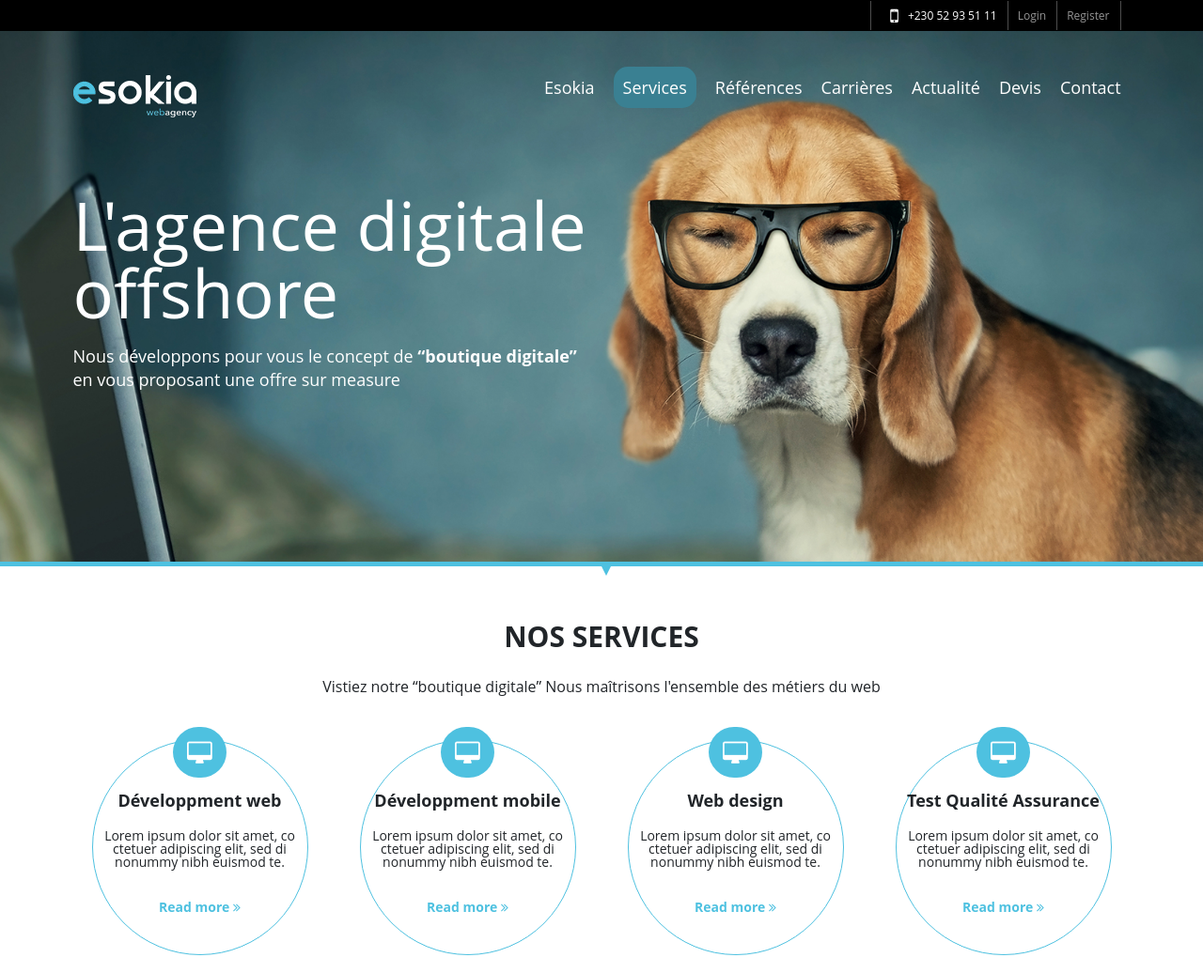
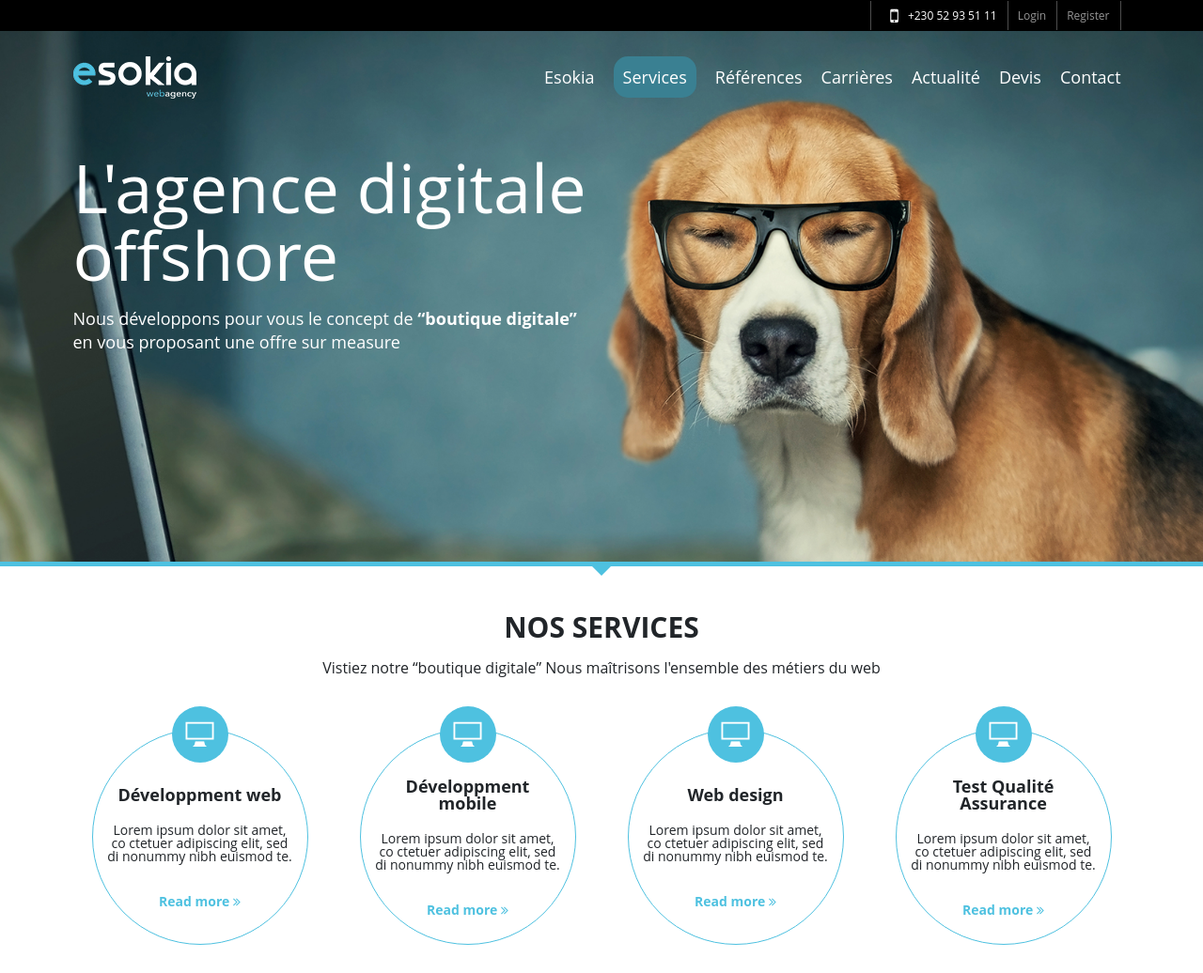
Before and after one commit to GeetNAINA/Senior-Test, a plain HTML site: page index.html in a window 1280 px wide. Shown: the top 1036 px of the page at 94% size. Drawn offline with Linux system fonts and the light colour scheme; files whose address does not match are found by name; a web font is replaced by a local one.

Commit message:
Completed Senior test

```diff
--- a/index.html
+++ b/index.html
@@ -16,33 +16,38 @@
 <body>
   <!-- Starting header -->
   <header class="header">
-    <div class="header__top">
     <div class="container">
       <div class="row">
+        <div class="header__top">
           <div class="col-lg-12">
             <ul class="header__list">
+              <li>
                 <a href="#" class="link tel"> <span class="icon fa fa-mobile"></span> +230 52 93 51 11</a>
+              </li>
+              <li>
                 <a href="#" class="link">Login</a>
+              </li>
+              <li>
                 <a href="#" class="link">Register</a>
+              </li>
             </ul>
           </div>
         </div>
       </div>
     </div>
-  </header>
+
     <!-- Ending header -->
 
     <!-- Starting Navigation -->
     <nav>
       <div class="container">
-      <div class="d-flex justify-content-between">
-
+        <div class="nav-content">
+          <div class="d-flex justify-content-between align-items-center">
             <div class="nav-logo">
-          <a href="#" class="logo img-fluid">
+              <a href="#">
                 <img src="dist/images/esokiaLogo.png" alt="Esokia Logo">
               </a>
             </div>
-
             <div class="nav-link">
               <ul class="navbar__list">
                 <li class="nav-item ">
@@ -73,10 +78,11 @@
                 <i class="fa fa-bars"></i>
               </a>
             </div>
-
+          </div>
         </div>
       </div>
     </nav>
+  </header>
   <!-- Ending Navigation -->
 
   <!--  Banner Section  Start -->
@@ -101,22 +107,37 @@
     </div>
 
   </section>
-  <div class="triangle-down"></div>
 
   <main>
     <section class="service  text-center">
       <div class="container">
         <h2 class="service__title upper">nos services</h2>
         <p class="service__para">Vistiez notre “boutique digitale” Nous maîtrisons l'ensemble des métiers du web</p>
-
           <div class="row">
 
             <div class="col-lg-3 col-md-6 text-center">
               <div class="services-circle">
+                <div class="service_icon btn-circle">
+                  <span class="icon-display"></span>
+                </div>
+                <h5 class="services-item__title h5-title">Développment web</h5>
+                <div class="services-item__desc">
+                  <p>Lorem ipsum dolor sit amet, co
+                    ctetuer adipiscing elit, sed di
+                    nonummy nibh euismod te. </p>
+                </div>
+                <div class="services-item__link">
+                  <a href="#">Read more <i class="fa fa-angle-double-right"></i></a>
+                </div>
+              </div>
+            </div>
+
+            <div class="col-lg-3 col-md-6 text-center">
+              <div class="services-circle">
                 <span class="service_icon btn-circle">
-                <i class="fa fa-desktop"></i>
+                  <i class="icon-display"></i>
                 </span>
-              <h5 class="services-item__title h5-title">Développment web</h5>
+                <h5 class="services-item__title ">Développment mobile</h5>
                 <div class="services-item__desc">
                   <p>Lorem ipsum dolor sit amet, co
                     ctetuer adipiscing elit, sed di
@@ -132,25 +153,8 @@
 
               <div class="services-circle">
                 <span class="service_icon btn-circle">
-                <i class="fa fa-desktop"></i>
-              </span>
-              <h5 class="services-item__title h5-title">Développment mobile</h5>
-              <div class="services-item__desc">
-                <p>Lorem ipsum dolor sit amet, co
-                  ctetuer adipiscing elit, sed di
-                  nonummy nibh euismod te. </p>
-              </div>
-              <div class="services-item__link">
-                <a href="#">Read more <i class="fa fa-angle-double-right"></i></a>
-              </div>
-            </div>
-          </div>
+                  <span class="icon-display"></span>
 
-          <div class="col-lg-3 col-md-6 text-center">
-
-            <div class="services-circle">
-              <span class="service_icon btn-circle">
-                <i class="fa fa-desktop"></i>
                 </span>
                 <h5 class="services-item__title h5-title">Web design</h5>
                 <div class="services-item__desc">
@@ -165,10 +169,10 @@
             </div>
 
             <div class="col-lg-3 col-md-6 text-center">
-
               <div class="services-circle">
                 <span class="service_icon btn-circle">
-                <i class="fa fa-desktop"></i>
+                  <span class="icon-display"></span>
+
                 </span>
                 <h5 class="services-item__title h5-title">Test Qualité Assurance</h5>
                 <div class="services-item__desc">
@@ -183,7 +187,6 @@
             </div>
           </div>
       </div>
-
     </section>
     <!-- nos references -->
     <section class="reference">
@@ -198,11 +201,13 @@
         <div class="container">
           <div class="text-center">
             <h2 class="reference__title upper ">Nos Références</h2>
-              <p class="reference__para">Lorem ipsum dolor sit amet, coctetuer adipiscing elit, sed di nonymmy nibh euismod
+            <p class="reference__para">Lorem ipsum dolor sit amet, coctetuer adipiscing elit, sed di nonymmy nibh
+              euismod
               te.
             </p>
           </div>
           <div class="row">
+            <div class="col-lg-4">
               <div class="reference__card">
                 <div class="card">
                   <div class="card-image">
@@ -213,7 +218,13 @@
                   <h4 class="card-title">Outdoor Desktop</h4>
                   <div class="card-text">Lorem ipsum dolor sit amet, coctetu adipiscing elit,</div>
                 </div>
+              </div>
+            </div>
 
+
+
+            <div class="col-lg-4">
+              <div class="reference__card">
                 <div class="card">
                   <div class="card-image">
                     <picture>
@@ -224,7 +235,11 @@
                   <h4 class="card-title">Mouse and a Keyboard</h4>
                   <div class="card-text">Lorem ipsum dolor sit amet, coctetu adipiscing elit,</div>
                 </div>
+              </div>
+            </div>
 
+            <div class="col-lg-4">
+              <div class="reference__card">
                 <div class="card">
                   <div class="card-image">
                     <picture>
@@ -234,6 +249,10 @@
                   <h4 class="card-title"> Chart Analysis </h4>
                   <div class="card-text">Lorem ipsum dolor sit amet, coctetu adipiscing elit,</div>
                 </div>
+
+              </div>
+            </div>
+
           </div>
         </div>
       </div>
@@ -360,7 +379,7 @@
 
     <section class="latest-news">
       <div class="container-fluid p-0">
-        <div class="row">
+        <div class="row g-0">
           <div class="col-lg-6">
             <img src="dist/images/latest.png" class="img-f">
           </div>
@@ -369,7 +388,7 @@
             <div class="text">
               <h3> Latest News</h3>
               <p>Lorem ipsum dodlor sit amet, eu eius discere per, conceptam liberavise an est,
-                sit quidam volumns conclusionemque et, agm munere electram vel te, zril
+                Sit quidam volumns conclusionemque et, agm munere electram vel te, zril
                 pertinacia mel ei. Oratio doming noluisse eos ut, eam invidunt deterruisset ad.
                 Ne quem esse dissentiet mei, id accusam delicata sed. Pri no regone conclusionemque.
                 Dice aliquam ex sed.</p>
--- a/src/scss/components/_banner.scss
+++ b/src/scss/components/_banner.scss
@@ -5,54 +5,51 @@
   Banner
 -----------------------*/
 .banner-image {
-  border-bottom: 5px solid #4ec1e0;
   position: relative;
+
   img {
+    height: 200px;
     min-width: 100%;
     min-height: 100%;
     object-fit: cover;
     max-width: 100%;
+    @include media-breakpoint-up(md) {
+height: auto;
+    }
+  }
 
- }
   picture {
     max-height: 100%
   }
 
   &__content {
     position: absolute;
-    top: 10px;
+    top: 70px;
     left: 0;
     bottom: 0;
     right: 0;
+
     @include media-breakpoint-up(md) {
-      top: 50px;
+      margin-top: 60px;
     }
-    @include media-breakpoint-up(lg) {
-      top: 160px;
-    }
+
+
 
   }
 }
 
-.triangle-down {
-  margin-left: 50%;
-  width: 0;
-  height: 0;
-  border-left: 5px solid transparent;
-  border-right: 5px solid transparent;
-  border-top: 10px solid #4ec1e0;
-}
 
 .content-slider {
   &__title {
-    margin-top: 10px;
     font-size: 25px;
     line-height: 25px;
     color: $white;
+
     @include media-breakpoint-up(md) {
       font-size: 40px;
       line-height: 40px;
     }
+
     @include media-breakpoint-up(lg) {
       font-size: 72px;
       line-height: 72px;
@@ -65,11 +62,13 @@
     font-size: 14px;
     line-height: 14px;
     color: $white;
+
     @include media-breakpoint-up(md) {
       margin-top: 20px;
       font-size: 18px;
       line-height: 20px;
     }
+
     @include media-breakpoint-up(lg) {
       margin-top: 20px;
       font-size: 18px;
--- a/src/scss/components/_latest.scss
+++ b/src/scss/components/_latest.scss
@@ -20,9 +20,16 @@
 
 }
     .text {
+        padding: 10px;
+        @include media-breakpoint-up(lg) {
+        padding-right: 150px;
+        padding-left: 30px;
+        margin-bottom: 66px;
         margin-top: 80px;
-        margin-bottom: 66px;
+
+
     }
+}
 
     h3 {
         font-size: 30.47px;
--- a/src/scss/components/_reference.scss
+++ b/src/scss/components/_reference.scss
@@ -6,7 +6,6 @@
     &__card {
         display: flex;
         justify-content: center;
-        flex-wrap: wrap;
 
 
     }
--- a/src/scss/components/_services.scss
+++ b/src/scss/components/_services.scss
@@ -1,23 +1,38 @@
 .service {
     padding-top: 50px;
     padding-bottom: 60px;
+    border-top: 5px solid $turquoise;
+    position: relative;
 
+    &:before {
+        content: "";
+        width: 0;
+        height: 0;
+        border-style: solid;
+        border-width: 10px 10px 0 10px;
+        border-color: $turquoise transparent transparent transparent;
+        position: absolute;
+        top: 0;
+        left: 50%;
+        transform: translateX(-50%);
+    }
     .services-item__title {
         font-size: 18px;
         line-height: 18px;
         font-weight: $bold;
-        margin-top: 28px;
+        margin-top: 25px;
     }
 
     .service__para {
-        margin-top: 30px;
-        margin-bottom: 35px;
+        margin-bottom: 30px;
         font-size: 16px;
         line-height: 16px;
     }
 
     .service_icon {
-        font-size: 25px;
+        font-size: 30px;
+        line-height: 30px;
+
     }
 
 
@@ -27,7 +42,7 @@
         line-height: 14px;
     }
     .services-item__link {
-        margin-top: 30px;
+         margin-top: 30px;
         a{
             text-decoration: none;
             color: $turquoise;
@@ -45,20 +60,41 @@
     text-align: center;
     color: $white;
     background-color: $turquoise;
-    padding: 10px 15px;
-    font-size: 12px;
-    line-height: 26px;
+    padding: 15px;
     border-radius: 50px;
+    position: absolute;
+    display: inline-flex;
+    top: -25px;
+    left: 0;
+    right: 0;
+    margin: 0 auto;
 
 }
 
 .services-circle {
-    border: 1px solid #4ec1e0;
-    margin: 5% auto;
-    width: 230px;
-    height: 230px;
+    border: 1px solid $turquoise;
+    margin: 10% auto;
+    width: 260px;
+    height: 260px;
     border-radius: 50%;
     text-align: center;
+    display: flex;
+    flex-wrap: wrap;
+    flex-direction: column;
     justify-content: center;
     align-items: center;
+    position: relative;
+    padding: 0 15px;
+
+    @include media-breakpoint-up(lg) {
+        width: 230px;
+        height: 230px;
+    }
+    //     border: 1px solid $turquoise;
+//     // margin: 10% auto;
+//   margin-right: 100px;
+//     width: 250px;
+//     height: 250px;
+//     border-radius: 50%;
+//     position: relative;
 }
--- a/src/scss/components/_title.scss
+++ b/src/scss/components/_title.scss
@@ -2,6 +2,7 @@
 .service__title {
     font-size: 30px;
     line-height: 30px;
+    margin-bottom: 20px;
     font-weight: $bold;
 
 }
--- a/src/scss/helpers/_variables.scss
+++ b/src/scss/helpers/_variables.scss
@@ -5,6 +5,7 @@ $colors: (
   pale-blue: #337689,
   turquoise: #4ec1e0,
   grey: #959595,
+  blacky: #161b1d,
   off-grey: #4d4d4d,
   off-white: #e1e1e1,
   overlay: #01567d
@@ -46,6 +47,7 @@ $overlay: map-get($colors, overlay);
 $grey: map-get($colors, grey);
 $off-grey: map-get($colors, off-grey);
 $off-white: map-get($colors, off-white);
+$blacky: map-get($colors, blacky);
 
 $regular: map-get($font-weight, regular);
 $bold: map-get($font-weight, bold);
--- a/src/scss/layout/_footer.scss
+++ b/src/scss/layout/_footer.scss
@@ -1,5 +1,5 @@
 .footer {
-    background: $black;
+    background: $blacky;
     padding-top: 40px;
   }
 
--- a/src/scss/layout/_navigation.scss
+++ b/src/scss/layout/_navigation.scss
@@ -2,37 +2,44 @@ nav {
     position: fixed;
     z-index: 4;
     width: 100%;
+    top: 0;
+    left: 0;
+    .nav-content {
+        margin-top: 60px;
+    }
 
     &.sticky{
-        padding: 25px 100px;
         background: $black;
         z-index: 4;
         position: fixed;
         top: 0;
         left: 0;
+        .nav-logo {
+         padding: 0 20px 10px 50px;
+        }
 
     }
     @include media-breakpoint-up(lg) {
-        top: 80px;
         left: 0;
         display: flex;
         justify-content: space-between;
         align-items: center;
     }
-    .nav-logo {
-        display: none;
-        @include media-breakpoint-up(lg) {
-            display: block;
-        }
-    }
+
 
     .navbar__list {
        display: none;
 
+       @include media-breakpoint-up(lg) {
+        display: flex;
+        justify-content: flex-end;
+        align-items: center;
+    }
         .showing & {
             top: 33px;
             left: 0;
             align-items: center;
+            text-align: center;
             position: fixed;
             width: 100%;
             display: inline-block;
@@ -42,11 +49,7 @@ nav {
 
         }
 
-        @include media-breakpoint-up(lg) {
-            display: flex;
-            justify-content: flex-end;
-            align-items: center;
-        }
+
 
         .nav-item {
             list-style: none;
@@ -84,7 +87,6 @@ nav {
     }
 
 }
-
 .active {
     color: $white;
 
@@ -95,15 +97,13 @@ nav {
         color: $white;
     }
 }
-
 .icon-bar {
-    display: block;
     position: absolute;
-    color: #4cc0e0;
-    right: 10px;
-    top: 10px;
+    color: $turquoise;
     font-size: 1.9em;
-
+    top: 0;
+    margin-top: 60px;
+    right: 50px;
     @include media-breakpoint-up(lg) {
         display: none;
 
```
Also changed, not shown: dist/css/main.css. Lines whose indentation alone changed are shown as unchanged.
